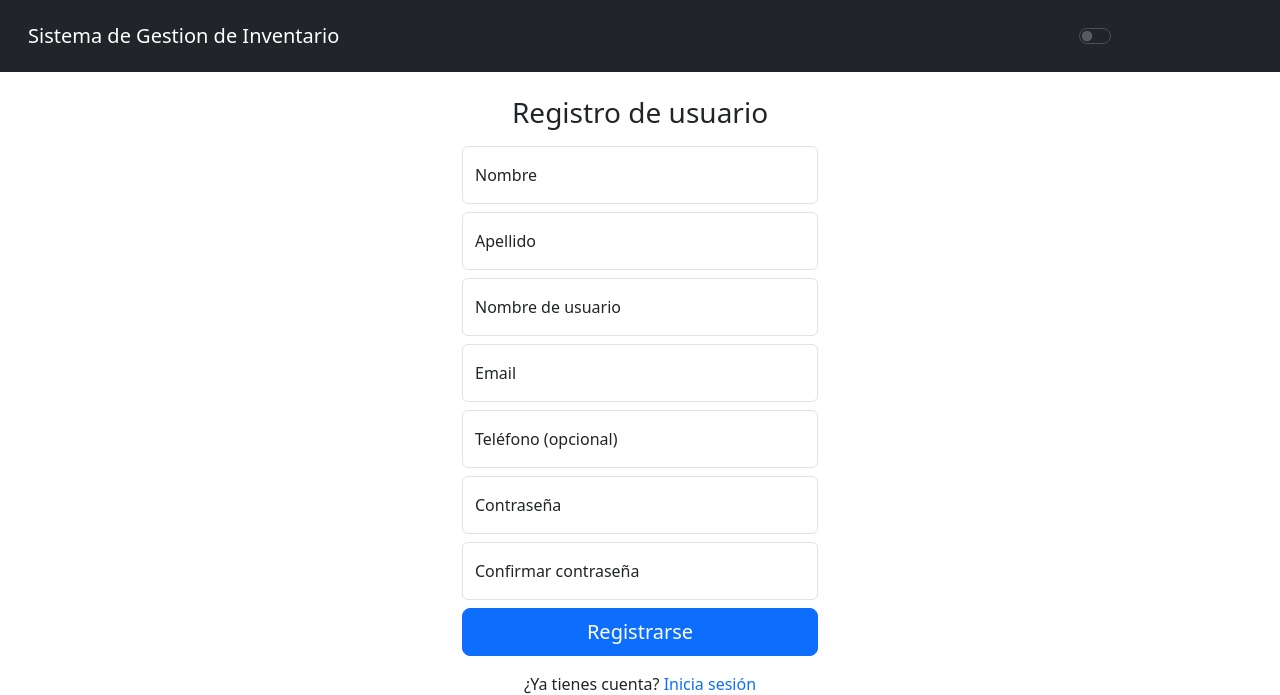
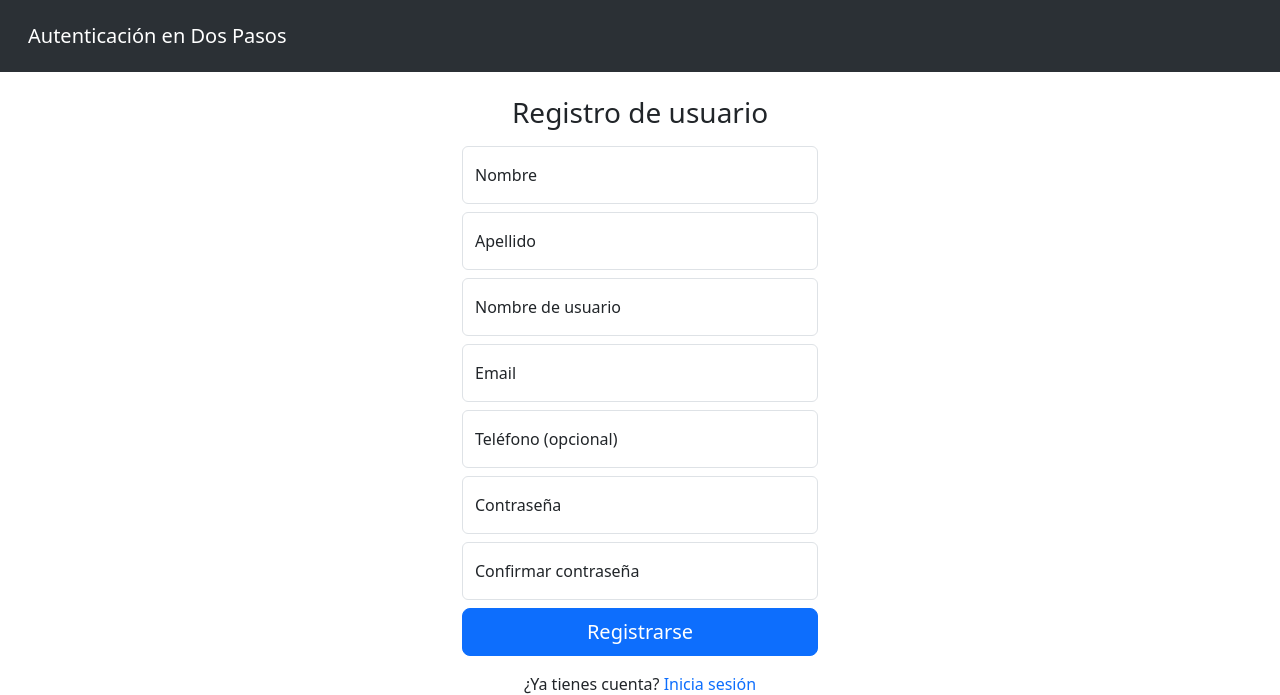
Before and after one commit to alexmartinez-off/SGI-AM, a Flask app: page /register in a window 1280 px wide. Shown: the top 695 px of the page. Run offline with Flask 3, Linux system fonts and the light colour scheme; parts of the project's set-up code (start-up, migrations or seed data) failed here and were passed over.

Commit message:
C:/Program Files/Git/  ...  /

```diff
--- a/SGI/src/templates/navigation.html
+++ b/SGI/src/templates/navigation.html
@@ -1,34 +1,14 @@
 <!-- Navegación -->
-<nav class="navbar bg-dark navbar-expand-lg p-3" data-bs-theme="dark">
+<nav class="navbar bg-dark navbar-expand-lg bg-body-tertiary p-3" data-bs-theme="dark">
   <div class="container-fluid">
-    <a class="navbar-brand" href="{{ url_for('core.home') }}">Sistema de Gestion de Inventario</a>
+    <a class="navbar-brand" href="{{ url_for('core.home') }}">Autenticación en Dos Pasos </a>
     <button class="navbar-toggler" type="button" data-bs-toggle="collapse" data-bs-target="#navbarSupportedContent" aria-controls="navbarSupportedContent" aria-expanded="false" aria-label="Toggle navigation">
       <span class="navbar-toggler-icon"></span>
     </button>
-    <div class="collapse navbar-collapse justify-content-end" id="navbarSupportedContent">
-      <ul class="navbar-nav mb-2 mb-lg-0 align-items-center">
-        <!-- Interruptor modo nocturno -->
-        <li class="nav-item me-3">
-          <label class="form-check form-switch mb-0">
-            <input class="form-check-input" type="checkbox" id="darkModeSwitch">
-            <span class="form-check-label">Modo nocturno</span>
-          </label>
-        </li>
-        {% if current_user.is_authenticated %}
-        <!-- Menú desplegable usuario -->
-        <li class="nav-item dropdown">
-          <a class="nav-link dropdown-toggle d-flex align-items-center" href="#" id="userDropdown" role="button" data-bs-toggle="dropdown" aria-expanded="false">
-            <img src="{{ url_for('static', filename='img/profile.png') }}" alt="Perfil" width="32" height="32" class="rounded-circle me-2">
-            {{ current_user.username }}
-          </a>
-          <ul class="dropdown-menu dropdown-menu-end" aria-labelledby="userDropdown">
-            <li><a class="dropdown-item" href="{{ url_for('accounts.profile') }}">Perfil</a></li>
-            <li><hr class="dropdown-divider"></li>
-            <li><a class="dropdown-item" href="{{ url_for('accounts.logout') }}">Cerrar sesión</a></li>
-          </ul>
-        </li>
-        {% endif %}
-      </ul>
+    <div class="collapse navbar-collapse" id="navbarSupportedContent">
+      {% if current_user.is_authenticated %}
+      <a href="{{ url_for('accounts.logout') }}"><button type="button" class="btn btn-danger me-2">Cerrar sesión</button></a>
+      {% endif %}
     </div>
   </div>
 </nav>
```
